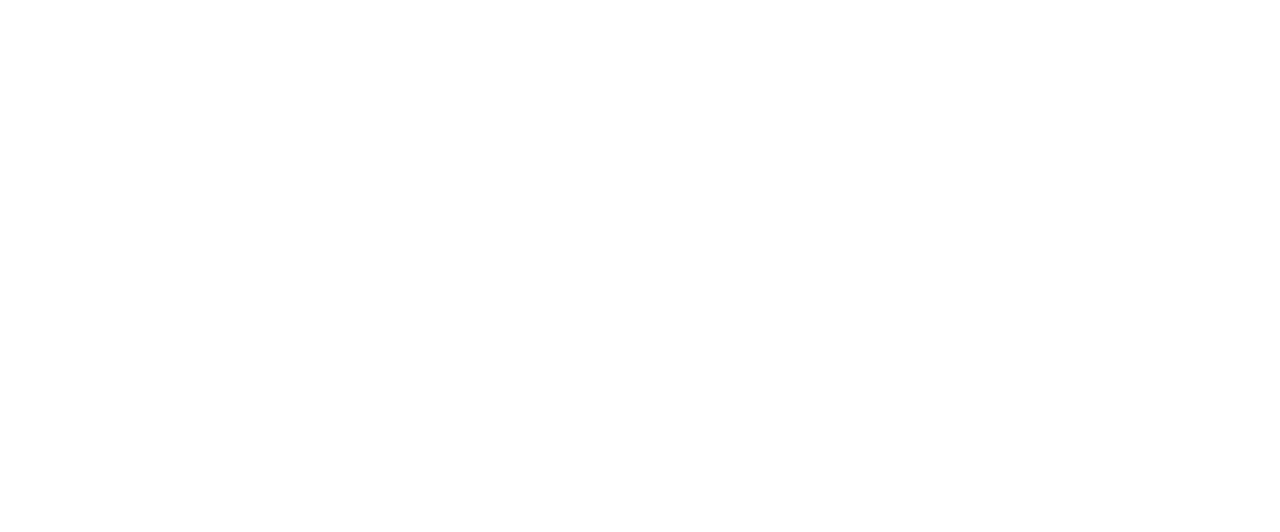
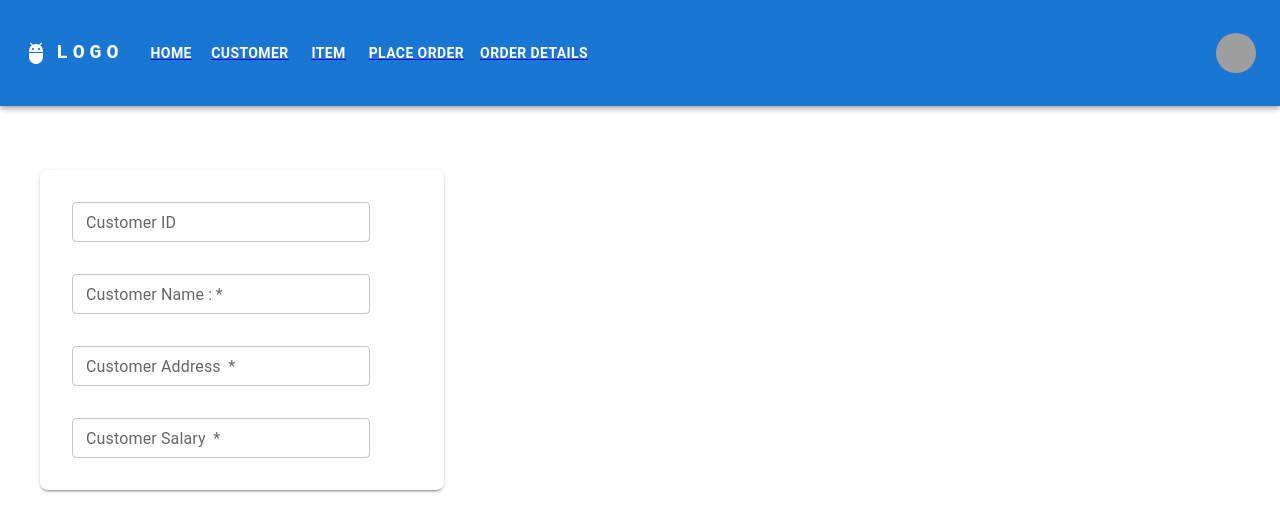
Before and after one commit to NisalaRV/React_web_pos, a React (Create React App) app: page /customer in a window 1280 px wide. Shown: the top 532 px of the page. Built offline with nearby package versions, Linux system fonts and the light colour scheme; grey boxes are pictures that could not be loaded.

Commit message:
added customer form form

```diff
--- a/src/view/common/MainContent/MainContent.tsx
+++ b/src/view/common/MainContent/MainContent.tsx
@@ -1,6 +1,7 @@
 import React, {Component} from "react";
 import {Route, Routes} from "react-router-dom";
 import Home from "../../pages/Home/Home";
+import Customer from "../../pages/Customer/Customer";
 
 
 
@@ -11,7 +12,7 @@
                 <Routes>
                     <Route path="/" Component={Home}></Route>
                     <Route path="/home" Component={Home}></Route>
-
+                    <Route path="/customer" Component={Customer}></Route>
                 </Routes>
             </div>
         );
--- /dev/null
+++ b/src/view/pages/Customer/Customer.tsx
@@ -0,0 +1,94 @@
+import React from "react";
+import {
+    Box,
+    Grid,
+    TextField,
+} from "@mui/material";
+import Header from "../../common/Header/Header";
+export default function Customer() {
+    return(
+        <>
+        < Header/>
+            <Grid lg={5} md={5} sm={10} xs={11} py={8} ml={5}>
+                <Box
+                    sx={{
+                        bgcolor: "background.paper",
+                        boxShadow: 2,
+                        borderRadius: 2,
+                        p: 2,
+                        width: "30%",
+                    }}
+                >
+                <Box
+                    component="form"
+                    action="customer"
+                    id="customerForm"
+                    sx={{
+                        "& .MuiTextField-root": { width: "80%", m: 2 },
+                    }}
+                    noValidate
+                    autoComplete="off"
+                >
+                    <TextField
+                        sx={{
+                            fontSize: 22,
+                            fontWeight: "bold",
+                            fontFamily: "Poppines",
+                        }}
+                        id="txtCusId"
+                        name="id"
+                        label="Customer ID "
+                        placeholder="C00-001"
+                        InputProps={{
+                            readOnly: true,
+                        }}
+                        size="small"
+                    />
+
+                    <TextField
+                        sx={{
+                            fontSize: 22,
+                            fontWeight: "bold",
+                            fontFamily: "Poppines",
+                        }}
+                        id="txtCusName"
+                        name="name"
+                        label="Customer Name :"
+                        placeholder="Nisala Ravihara"
+                        required
+                        size="small"
+                    />
+
+                    <TextField
+                        sx={{
+                            fontSize: 22,
+                            fontWeight: "bold",
+                            fontFamily: "Poppines",
+                        }}
+                        id="txtCusAddress"
+                        name="address"
+                        label="Customer Address "
+                        placeholder="Ambalangoda"
+                        required
+                        size="small"
+                    />
+
+                    <TextField
+                        sx={{
+                            fontSize: 22,
+                            fontWeight: "bold",
+                            fontFamily: "Poppines",
+                        }}
+                        id="txtCustomerSalary"
+                        name="salary"
+                        label="Customer Salary "
+                        placeholder="50000"
+                        required
+                        size="small"
+                    />
+                </Box>
+            </Box>
+    </Grid>
+    </>
+    )
+};
```
